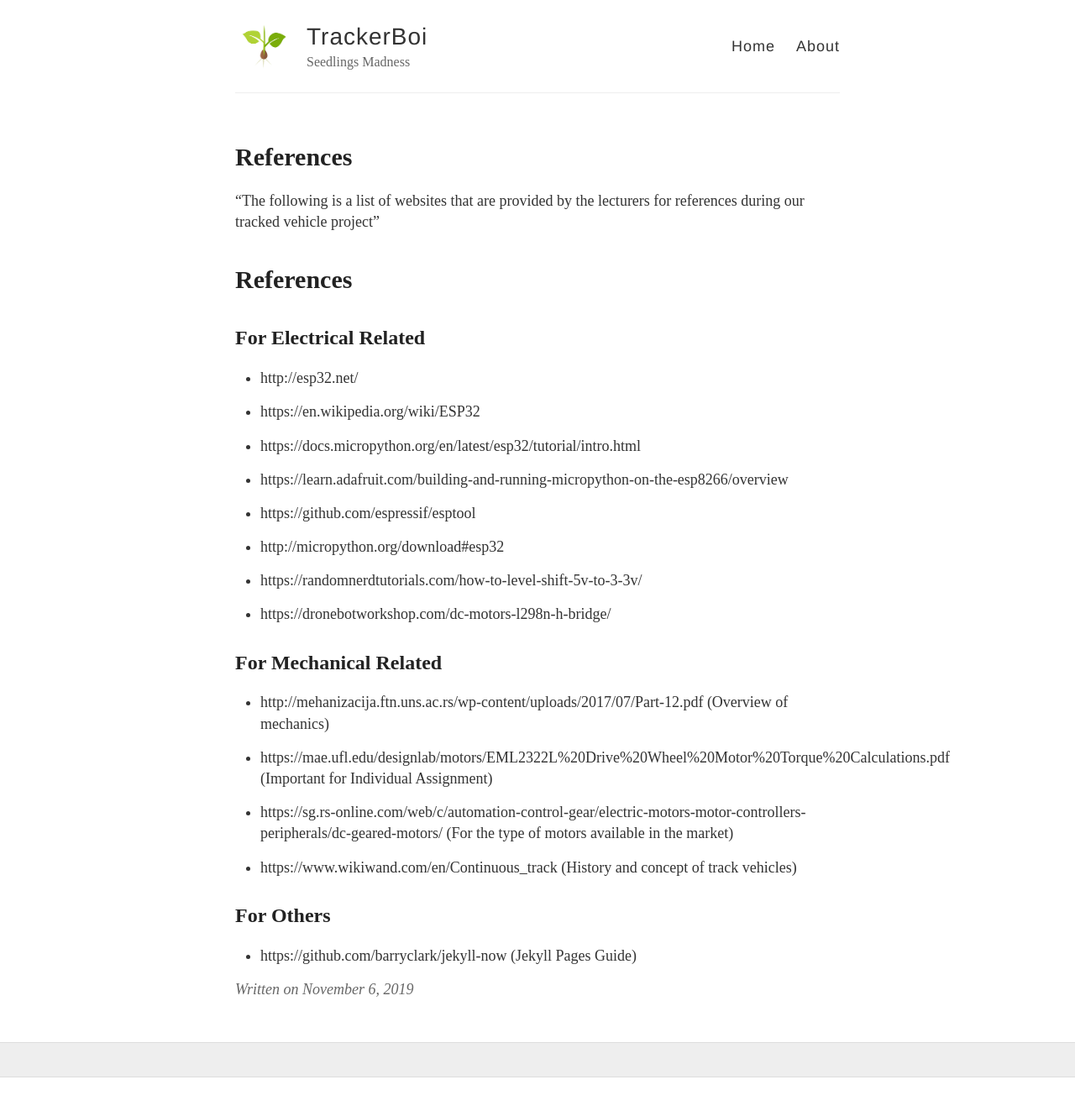
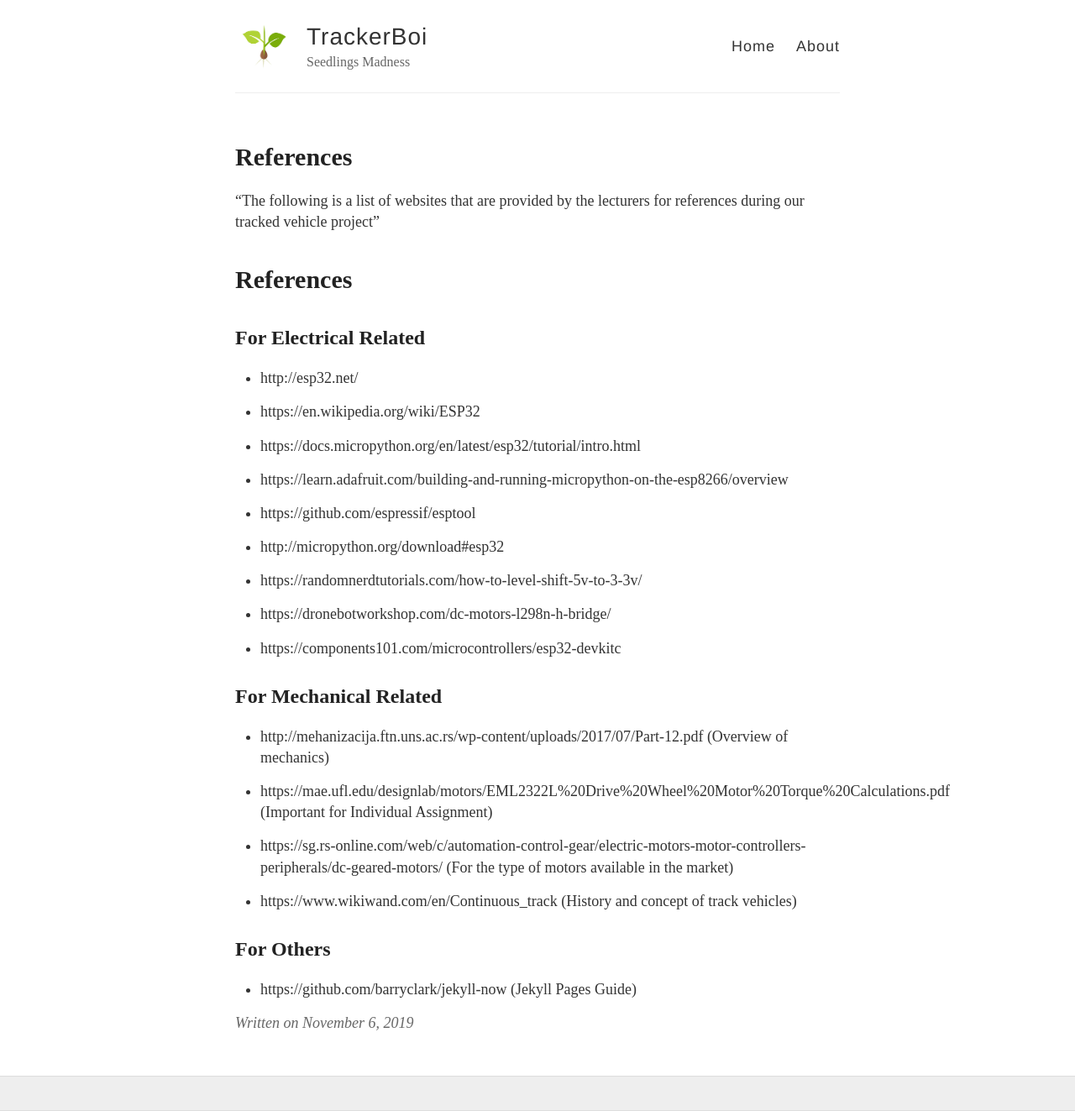
Before and after one commit to Jasperabez/TrackerBoi, a Jekyll site: the page built from _posts/2019-11-06-references.md, in a window 1280 px wide. Shown: the whole page at 84% size. Built offline with Jekyll 4.4.1, drawn with Linux system fonts in a browser that asks for light colours; before the commit the page ends 1283 px from its top, so only the background shows below that; some of the changed lines change nothing that is shown.

Commit message:
ref update

```diff
--- a/_posts/2019-11-06-references.md
+++ b/_posts/2019-11-06-references.md
@@ -25,6 +25,8 @@ title: References
 
 * https://dronebotworkshop.com/dc-motors-l298n-h-bridge/
 
+* https://components101.com/microcontrollers/esp32-devkitc
+
 ## For Mechanical Related
 
 * http://mehanizacija.ftn.uns.ac.rs/wp-content/uploads/2017/07/Part-12.pdf (Overview of mechanics)
```
